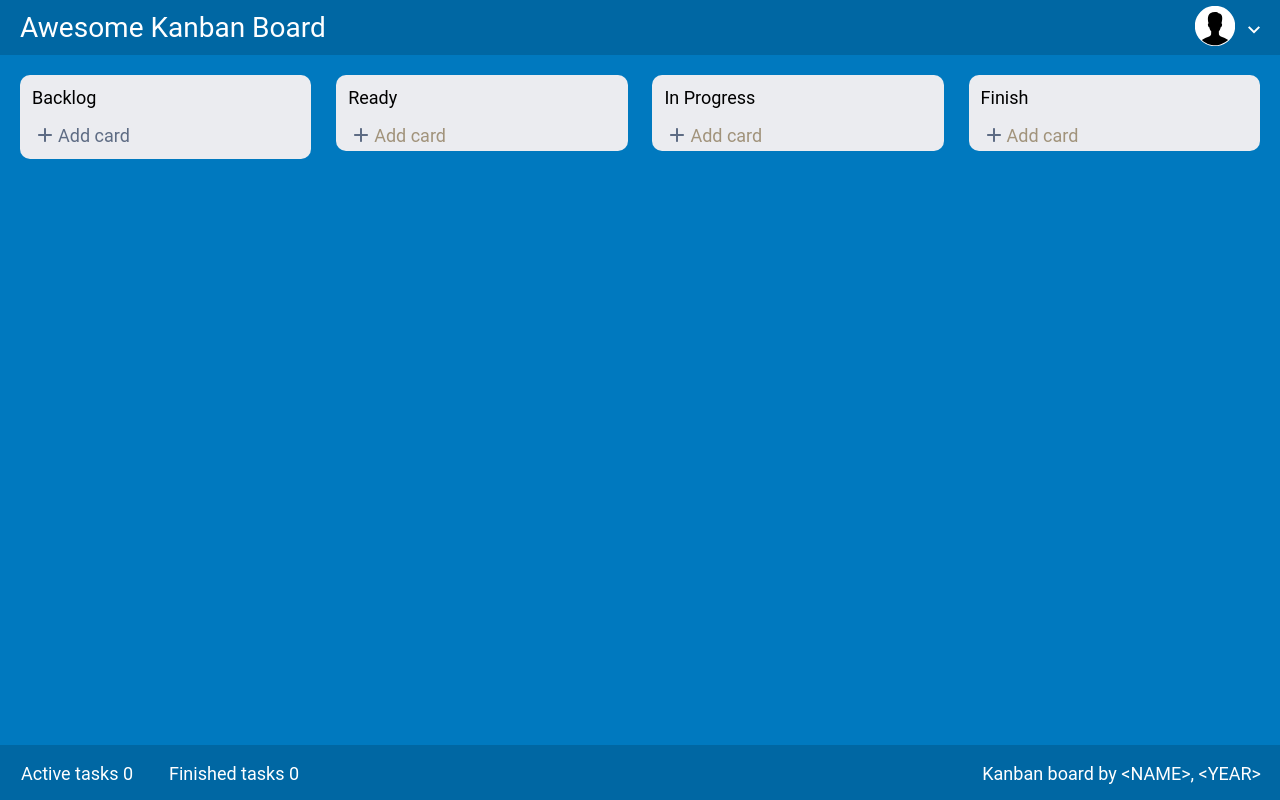
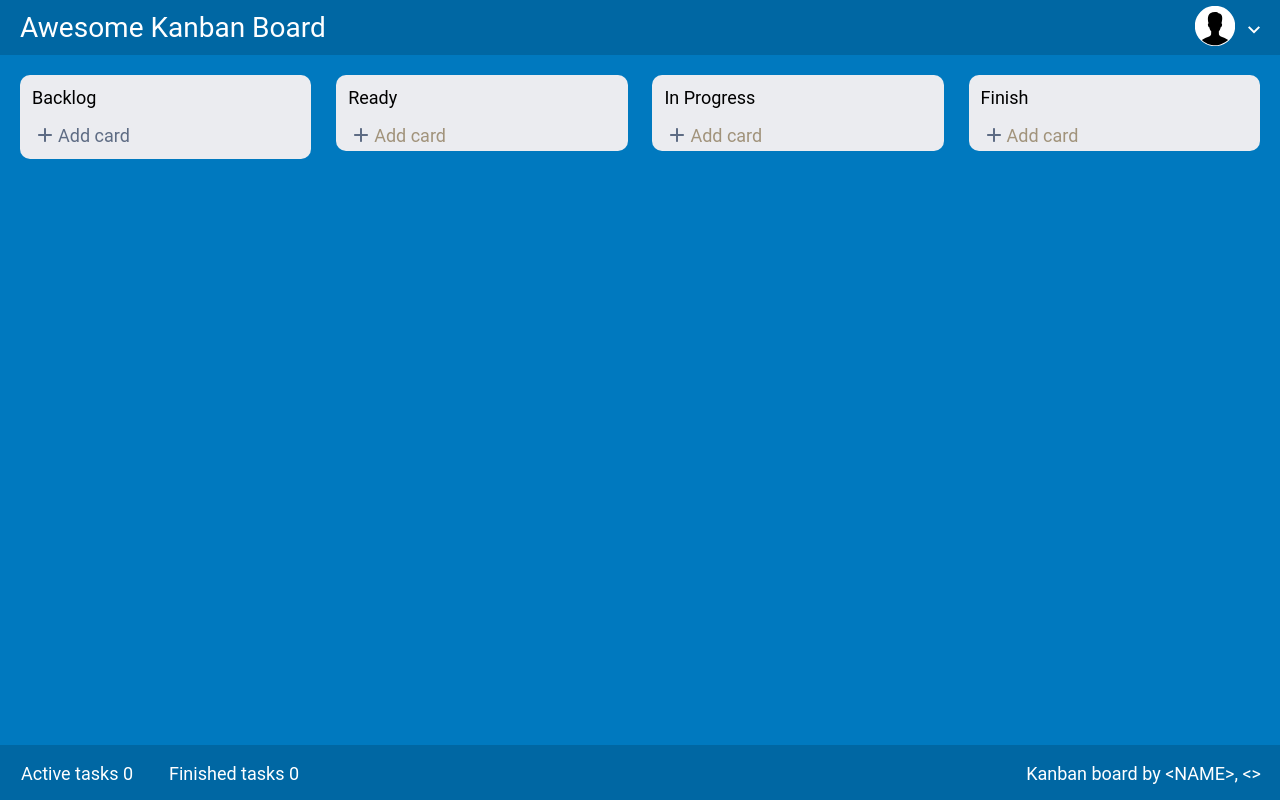
Before and after one commit to rybkinIt/kanban-desk, a React (Create React App) app: page / in a window 1280 px wide. Built offline with nearby package versions, Linux system fonts and the light colour scheme.

Commit message:
Update Footer.jsx

```diff
--- a/src/components/Footer/Footer.jsx
+++ b/src/components/Footer/Footer.jsx
@@ -12,7 +12,7 @@ const Footer = () =>{
                 <p className='footer-title title2'>Finished tasks {input.filter(item => item.status === 4).length}</p>
             </div>
                 <div className='info-container'>
-                    <p className='footer-title title3'>Kanban board by &lt;NAME&gt;, &lt;YEAR&gt;</p>
+                    <p className='footer-title title3'>Kanban board by &lt;NAME&gt;, &lt;{Date.year}&gt;</p>
                 </div>
         </div>
     )
```
